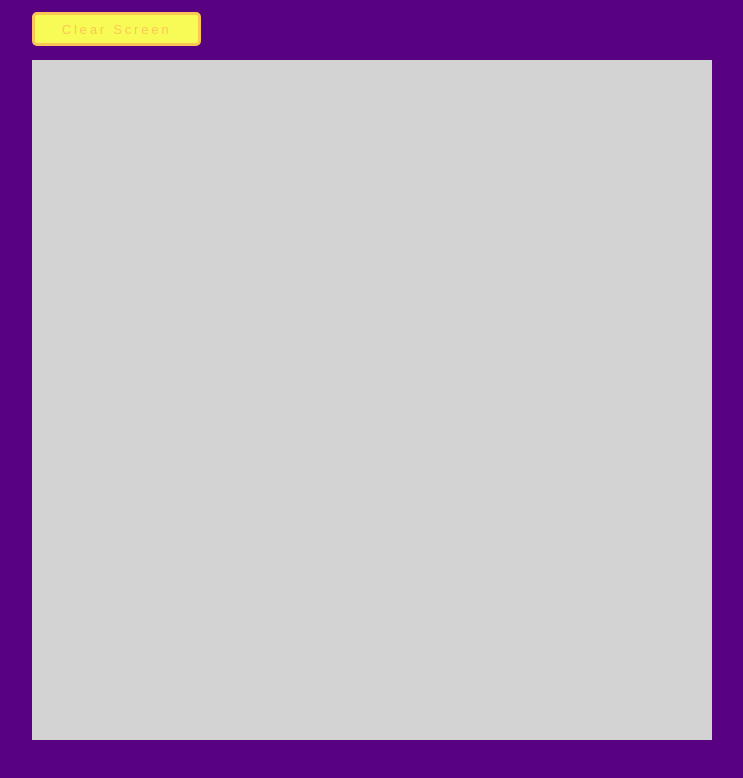
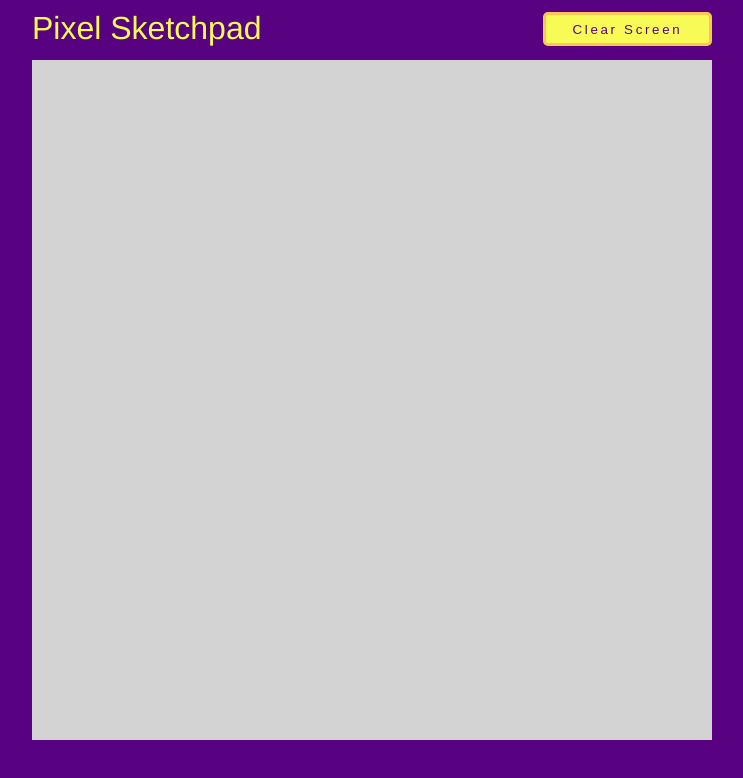
Before and after one commit to werronense/etch-a-sketch, a plain HTML site: page index.html in a window 1280 px wide. Shown: the whole page, without its empty margins (268-1011 px from the left). Drawn offline with Linux system fonts and the light colour scheme.

Commit message:
Add h1 and update styles

```diff
--- a/index.html
+++ b/index.html
@@ -9,6 +9,8 @@
   <body>
     <header>
       <div>
+        <h1>Pixel Sketchpad</h1>
+        <span></span>
         <button type="button" name="button" id="reset-screen">
           Clear Screen
         </button>
--- a/styles.css
+++ b/styles.css
@@ -63,16 +63,26 @@ header {
 }
 
 header > div {
+  display: flex;
   margin: 0 auto;
   padding-top: 1.5vh;
   width: 85vh;
+}
+
+header h1 {
+  color: #f8fb55;
+  font-size: 2em;
+}
+
+header span {
+  flex: 1;
 }
 
 header button {
   background-color: #f8fb55;
   border: 3px solid #fbc655;
   border-radius: 5px;
-  color: #fbc655;
+  color: #590281;
   letter-spacing: 0.2em;
   padding: 0.5em 2em 0.5em 2em;
 }
```
